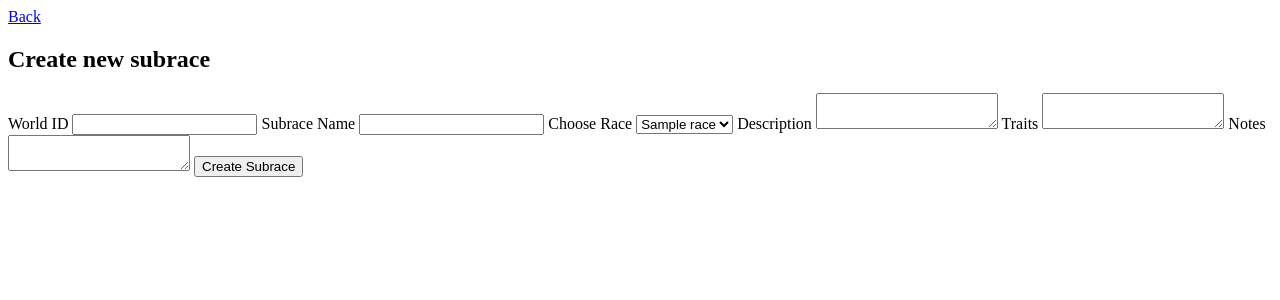
After one commit to wrenstuff/World-Building-Manager, a Flask app: page /create-subrace in a window 1280 px wide. The commit adds this page. Shown: the top 300 px of the page. Run offline with Flask 3, Linux system fonts and the light colour scheme; tables that the repository leaves empty hold one stand-in row (values such as "Sample post").

Commit message:
Add subrace model and CRUD functionality
Introduces a Subrace model related to Race, with full create, view, edit, and delete routes and templates. Updates helpers and views to support displaying subrace and related race information, including notes. Adds a 404 error page and improves notes handling. Updates db-status and view templates to show subrace data and notes.

```diff
--- a/app.py
+++ b/app.py
@@ -1,17 +1,19 @@
 from models import db
 from flask import Flask, render_template, request, redirect, url_for, session
+from flask_migrate import Migrate
+from sqlalchemy.orm import joinedload
 import os
 
 from helpers import handle_create, handle_view, handle_delete, handle_edit
 from utils import clean_filename
 
 from models import Event
-from models import Race
-from models import Religion
-from models import Settlement
+from models import Race, Religion
+from models import Settlement, Subrace
 from models import World
 
 app = Flask(__name__)
+migrate = Migrate(app, db)
 app.config['SQLALCHEMY_DATABASE_URI'] = 'sqlite:///data.db'
 app.secret_key = 'secret_key'
 
@@ -28,6 +30,7 @@ def DB_Status():
     race = Race.query.all()
     religion = Religion.query.all()
     settlement = Settlement.query.all()
+    subrace = Subrace.query.options(joinedload(Subrace.race)).all()
     world = World.query.all()
 
     return render_template('db-status.html',
@@ -35,7 +38,13 @@ def DB_Status():
                            race=race,
                            religion=religion,
                            settlement=settlement,
+                           subrace=subrace,
                            world=world)
+
+# Error Routes
+@app.errorhandler(404)
+def page_not_found(e):
+    return render_template('404.html'), 404
 
 # Routes for creating, viewing, editing, and deleting entries
 # Put new templates in the respective folders located under 'templates/'
@@ -84,6 +93,7 @@ def delete_race(race_id):
 
 @app.route('/view-race/<int:race_id>', methods=['GET','POST'])
 def view_race(race_id):
+
     return handle_view(Race, race_id, 'view/view-race.html')
 
 @app.route('/edit-race/<int:race_id>', methods=['GET','POST'])
@@ -146,6 +156,39 @@ def edit_settlement(settlement_id):
         'description': 'description',
         'notes': 'notes'
     }, 'edit/edit-settlement.html')
+
+
+# Subraces
+@app.route('/create-subrace', methods=['GET','POST'])
+def create_subrace():
+    race = Race.query.all()
+    return handle_create(Subrace, {
+        'name': 'name',
+        'description': 'description',
+        'traits': 'traits',
+        'notes': 'notes',
+        'race_id': 'race_id'
+    }, 'create/create-subrace.html', 'subrace', extra_context={'race': race})
+
+@app.route('/delete-subrace/<int:subrace_id>', methods=['GET','POST'])
+def delete_subrace(subrace_id):
+    return handle_delete(Subrace, subrace_id)
+
+@app.route('/view-subrace/<int:subrace_id>', methods=['GET','POST'])
+def view_subrace(subrace_id):
+    # get the related race to display its traits and notes
+    race = Subrace.query.options(joinedload(Subrace.race)).get(subrace_id)
+
+    return handle_view(Subrace, subrace_id, 'view/view-subrace.html', related_attr='race')
+
+@app.route('/edit-subrace/<int:subrace_id>', methods=['GET','POST'])
+def edit_subrace(subrace_id):
+    return handle_edit(Subrace, subrace_id, {
+        'name': 'name',
+        'description': 'description',
+        'traits': 'traits',
+        'notes': 'notes'
+    }, 'edit/edit-subrace.html')
 
 
 # Worlds
@@ -243,6 +286,7 @@ def select_world_id(world_id):
     session['selected_world_id'] = world_id
     return redirect(url_for('DB_Status'))
 
+# Clear selected world
 @app.route('/clear-selected-world', methods=['GET','POST'])
 def clear_selected_world():
     session.pop('selected_world_id', None)
--- a/helpers.py
+++ b/helpers.py
@@ -1,9 +1,14 @@
 import os
 from flask import render_template, redirect, url_for, request
 from models import db
-from utils import clean_filename
+from utils import clean_filename, get_notes_content
 
-def handle_create(model, fields, template_path, file_prefix):
+def handle_create(model, fields, template_path, file_prefix, extra_context=None):
+
+    context = {'fields': fields}
+    if extra_context:
+        context.update(extra_context)
+
     if request.method == 'POST':
         world_id = request.form.get('world_id')
         name = request.form.get(fields['name'])
@@ -29,7 +34,7 @@ def handle_create(model, fields, template_path, file_prefix):
         }
 
         optional_fields = [
-            'date', 'traits', 'beliefs'
+            'date', 'traits', 'beliefs', 'race_id'
         ]
 
         for f in optional_fields:
@@ -42,22 +47,36 @@ def handle_create(model, fields, template_path, file_prefix):
         db.session.commit()
         return redirect(url_for('DB_Status'))
 
-    return render_template(template_path, include_world_id=True)
+    return render_template(template_path, include_world_id=True, **context)
 
 
-def handle_view(model, id, template_path):
+def handle_view(model, id, template_path, related_attr=None):
     item = model.query.get(id)
     if not item:
         return f"{model.__name__} not found.", 404
 
-    notes_content = ''
+    # handle main notes
     if item.notes and os.path.exists(item.notes):
         with open(item.notes, 'r', encoding='utf-8') as notes_file:
             notes_content = notes_file.read()
     else:
         notes_content = 'No notes available.'
 
-    return render_template(template_path, **{model.__name__.lower(): item, 'notes_content': notes_content})
+    # handle related model and notes
+    related = getattr(item, related_attr) if related_attr else None
+    if related and related.notes and os.path.exists(related.notes):
+        with open(related.notes, 'r', encoding='utf-8') as related_notes_file:
+            related_notes_content = related_notes_file.read()
+    else:
+        related_notes_content = 'No related notes available.'
+
+    return render_template(template_path,
+                           **{
+                                 model.__name__.lower(): item,
+                                 'notes_content': notes_content,
+                                 'related': related,
+                                 'related_notes_content': related_notes_content
+                           })
 
 
 def handle_delete(model, id):
--- a/templates/_base_view.html
+++ b/templates/_base_view.html
@@ -14,7 +14,6 @@
         {% block content %}
         <p>Description: ...</p>
         {% endblock %}
-        <p>Notes: {{ notes_content }}</p>
         <p>Created At: {{ item.created_at }}</p>
         <p>Updated At: {{ item.updated_at }}</p>
     </div>
--- /dev/null
+++ b/templates/create/create-subrace.html
@@ -0,0 +1,27 @@
+{% extends "_base_form_create.html" %}
+
+{% block form_fields %}
+    <label for="name">Subrace Name</label>
+    <input type="text" id="name" name="name" required>
+
+    <label for="race_id">Choose Race</label>
+    <select name="race_id" id="race_id" required>
+        {% for r in race %}
+            <option value="{{ r.id }}">{{ r.name }}</option>
+        {% endfor %}
+    </select>
+
+    <label for="description">Description</label>
+    <textarea id="description" name="description" required></textarea>
+
+    <label for="traits">Traits</label>
+    <textarea id="traits" name="traits"></textarea>
+
+    <label for="notes">Notes</label>
+    <textarea id="notes" name="notes"></textarea>
+{% endblock %}
+
+{% set title = "Create Subrace" %}
+{% set heading = "Create new subrace" %}
+{% set action_url = url_for('create_subrace') %}
+{% set button_text = "Create Subrace" %}
--- a/templates/view/view-event.html
+++ b/templates/view/view-event.html
@@ -3,6 +3,7 @@
 {% block content %}
 <p>Description: {{ event.description }}</p>
 <p>Date: {{ event.date }}</p>
+<p>Notes: {{ notes_content }}</p>
 {% endblock %}
 
 {% block actions %}
--- a/templates/view/view-race.html
+++ b/templates/view/view-race.html
@@ -2,7 +2,9 @@
 
 {% block content %}
 <p>Description: {{ race.description }}</p>
-<p>Race: {{ race.traits }}</p>
+<p>Traits: {{ race.traits }}</p>
+<p>Has Subrace: {{ race.has_subrace }}</p>
+<p>Notes: {{ notes_content }}</p>
 {% endblock %}
 
 {% block actions %}
--- a/templates/view/view-religion.html
+++ b/templates/view/view-religion.html
@@ -3,6 +3,7 @@
 {% block content %}
 <p>Description: {{ religion.description }}</p>
 <p>Beliefs: {{ religion.beliefs }}</p>
+<p>Notes: {{ notes_content }}</p>
 {% endblock %}
 
 {% block actions %}
--- a/templates/view/view-settlement.html
+++ b/templates/view/view-settlement.html
@@ -2,6 +2,7 @@
 
 {% block content %}
 <p>Description: {{ settlement.description }}</p>
+<p>Notes: {{ notes_content }}</p>
 {% endblock %}
 
 {% block actions %}
--- a/templates/view/view-world.html
+++ b/templates/view/view-world.html
@@ -2,6 +2,7 @@
 
 {% block content %}
 <p>Description: {{ world.description }}</p>
+<p>Notes: {{ notes_content }}</p>
 {% endblock %}
 
 {% block actions %}
```
Also changed, not shown: models.py (+18 -4 lines), templates/404.html (added, +13 -0 lines), templates/db-status.html (+27 -0 lines), templates/view/view-subrace.html (added, +22 -0 lines), utils.py (+7 -0 lines). Lines whose indentation alone changed are shown as unchanged.
